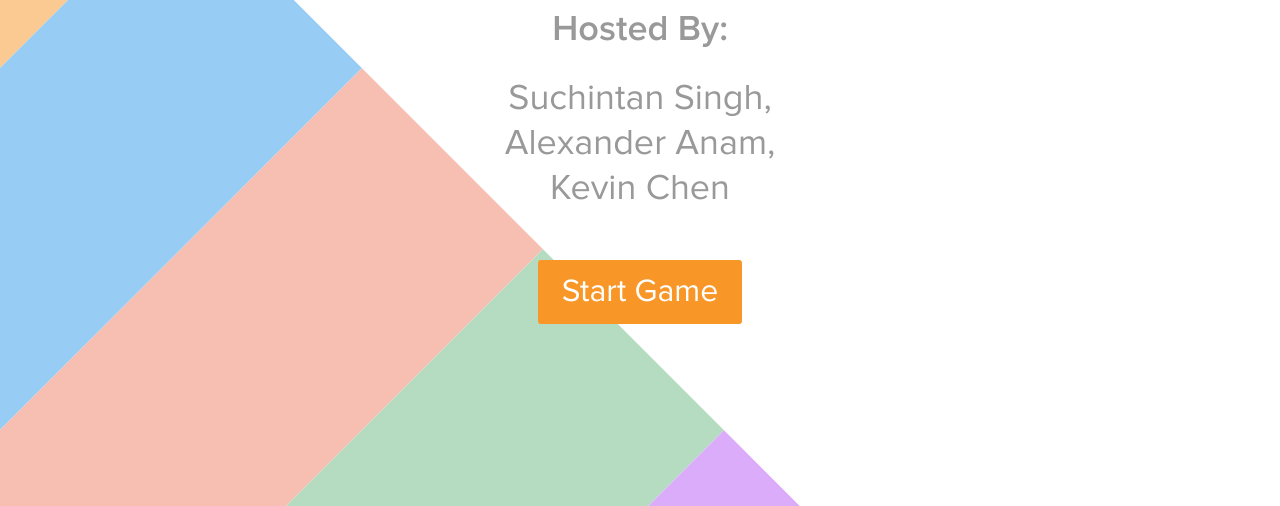
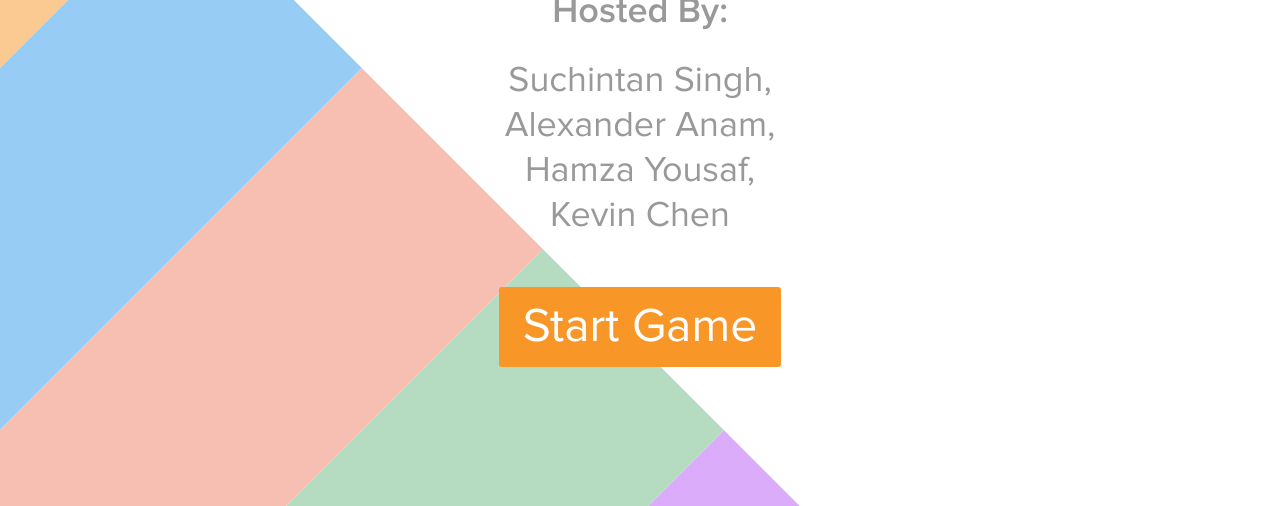
Before and after one commit to k39chen/TriviaApp, a plain HTML site: page 11-14-2018/index.html in a window 1280 px wide. Shown: the part 294-800 px from the top of the page. Drawn offline with Linux system fonts and the light colour scheme.

Commit message:
Modified font sizes for better readability and moved bonus questions to question.js

```diff
--- a/11-14-2018/main.css
+++ b/11-14-2018/main.css
@@ -29,7 +29,7 @@ button {
     color: white;
     background: rgba(255,255,255,0.25);
     opacity: 1.0;
-    font-size: 32px;
+    font-size: 48px;
     font-family: "ProximaNova";
     border: none;
     border-radius: 3px;
@@ -42,7 +42,7 @@ input[type="text"] {
     width: 100%;
     height: 64px;
     padding: 12px 16px;
-    font-size: 24px;
+    font-size: 32px;
     border: solid 1px #d7d7d7;
     color: #595959;
     border-radius: 12px;
@@ -76,6 +76,7 @@ input[type="text"]:active, input[type="text"]:focus {
     font-family: "ProximaNovaBd";
     font-weight: 800;
     font-size: 96px;
+    margin-top: 24px;
     margin-bottom: 24px;
 }
 #home > .wrapper > .subtitle {
@@ -245,6 +246,7 @@ input[type="text"]:active, input[type="text"]:focus {
 #board > .questions {
     height: calc(100% - 160px);
     text-transform: uppercase;
+    font-size: 48px;
 }
 #board > .questions > .category {
     float: left;
@@ -273,7 +275,7 @@ input[type="text"]:active, input[type="text"]:focus {
 #board > .questions > .category > .question > .wrapper {
     transition: opacity 0.2s;
     cursor: pointer;
-    font-size: 64px;
+    font-size: 72px;
     opacity: 1.0;
 }
 #board > .questions > .category > .question > .wrapper.masked {
@@ -326,6 +328,7 @@ input[type="text"]:active, input[type="text"]:focus {
     float: left;
     line-height: 64px;
     margin-right: 12px;
+    font-size: 42px;
 }
 #question > .timer > button {
     float: left;
@@ -337,6 +340,7 @@ input[type="text"]:active, input[type="text"]:focus {
     padding: 0 15%;
     vertical-align: middle;
     text-align: center;
+    font-size: 42px;
 }
 #question > .wrapper > .title,
 #question > .wrapper > .subtitle {
@@ -345,11 +349,11 @@ input[type="text"]:active, input[type="text"]:focus {
     opacity: 0.7;
     font-family: "ProximaNovaBd";
     font-weight: 800;
-    font-size: 24px;
+    font-size: 32px;
 }
 #question > .wrapper > .subtitle {
     margin-bottom: 16px;
-    font-size: 24px;
+    font-size: 42px;
 }
 
 #question > .wrapper > .text-container {
@@ -457,14 +461,16 @@ input[type="text"]:active, input[type="text"]:focus {
     display: table-cell;
     padding: 0 15%;
     vertical-align: middle;
+    font-size: 42px;
 }
 #bonus > .wrapper > .title {
+    margin-top: 24px;
     margin-bottom: 48px;
     text-transform: uppercase;
     opacity: 0.7;
     font-family: "ProximaNovaBd";
     font-weight: 800;
-    font-size: 24px;
+    font-size: 42px;
 }
 #bonus > .wrapper > .text {
     display: inline-block;
@@ -477,7 +483,7 @@ input[type="text"]:active, input[type="text"]:focus {
     overflow: hidden;
     width: 100%;
     margin-bottom: 12px;
-    font-size: 24px;
+    font-size: 32px;
     text-align: left;
 }
 #bonus > .wrapper > .answers > .answer-line > .track {
@@ -504,6 +510,7 @@ input[type="text"]:active, input[type="text"]:focus {
 #bonus > .scores > .team {
     overflow: hidden;
     margin-bottom: 12px;
+    font-size: 42px;
 }
 #bonus > .scores > .team:last-child {
     margin-bottom: 0;
@@ -559,7 +566,7 @@ input[type="text"]:active, input[type="text"]:focus {
     line-height: 48px;
     font-family: "ProximaNovaBd";
     font-weight: 800;
-    font-size: 32px;
+    font-size: 48px;
     border-bottom: solid 1px #d7d7d7;
 }
 #scores > .wrapper > .scores > .team:nth-child(1) {
--- a/11-14-2018/main.js
+++ b/11-14-2018/main.js
@@ -11,6 +11,7 @@ $(document).ready(function() {
             top: ev.pageY - 12
         });
     });
+    // Ctrl + K to toggle the score
     $("body").on("keyup", function(ev) {
         if (ev.ctrlKey && ev.which === 75) {
             toggleScore();
@@ -157,6 +158,7 @@ $(document).ready(function() {
 
     showScreen("home");
     hideScore();
+    createBonus();
 
     function showScreen(screen) {
         if (screen === "board") {
@@ -344,6 +346,20 @@ $(document).ready(function() {
             });
         });
     };
+    function createBonus() {
+        var $bonus = $("#bonus");
+        var $audio = $bonus.find("> .wrapper > div > audio.bonus-audio");
+        var $answers = $bonus.find("> .wrapper > div.answers");
+
+        $audio.append('<source src="' + bonusQuestions.audioFile + '" type="audio/mp4" />');
+
+        _.each(bonusQuestions.tracks, function(track, index) {
+            var $track = $("<div class='answer-line' />").appendTo($answers);
+            var $index = $("<span class='track' />").append((index + 1) + ".").appendTo($track);
+            var $title = $("<span class='title' />").append(track.title + " -").appendTo($track);
+            var $artist = $("<span class='artist' />").append(track.artist).appendTo($track);
+        });
+    }
     function showQuestion(categoryId, questionId) {
         var $question = $("#question");
 
--- a/11-14-2018/questions.js
+++ b/11-14-2018/questions.js
@@ -1,337 +1,343 @@
+window.Category = function(category, color, questions) {
+    var self = this;
+
+    self.category = category;
+    self.color = color;
+
+    _.each(questions, function(question, score) {
+        self[score] = question;
+    });
+};
 window.questions = {
-    1: {
-        category: "Sports",
-        color: "#f89728",
-
-        100: {
-            timer: 60,
-            q: {
-                type: "choice",
-                text: "Which of these measurements from the sports world is the largest?",
-                choices: [
+    "1": new Category("Sports", "#f89728", {
+        "100": {
+            "timer": 60,
+            "q": {
+                "type": "choice",
+                "text": "Which of these measurements from the sports world is the largest?",
+                "choices": [
                     "Width of NFL field",
                     "Home plate to first base",
                     "Length of NBA court"
                 ]
             },
-            a: "Width of NFL field"
+            "a": "Width of NFL field"
         },
-        200: {
-            timer: 60,
-            q: {
-                type: "choice",
-                text: "In basketball, where would you find the \"top of the key\"?",
-                choices: [
+        "200": {
+            "timer": 60,
+            "q": {
+                "type": "choice",
+                "text": "In basketball, where would you find the \"top of the key\"?",
+                "choices": [
                     "Free throw circle",
                     "Center of the court",
                     "On the backboard"
                 ]
             },
-            a: "Free throw circle"
+            "a": "Free throw circle"
         },
-        300: {
-            timer: 60,
-            q: {
-                type: "choice",
-                text: "According to the official FIFA rulebook, how long can a goalkeeper hold onto the ball for?",
-                choices: [
+        "300": {
+            "timer": 60,
+            "q": {
+                "type": "choice",
+                "text": "According to the official FIFA rulebook, how long can a goalkeeper hold onto the ball for?",
+                "choices": [
                     "3 Seconds",
                     "5 Seconds",
                     "10 Seconds"
                 ]
             },
-            a: "5 Seconds"
+            "a": "5 Seconds"
         },
-        400: {
-            timer: 60,
-            q: {
-                type: "choice",
-                text: "Which of these NBA teams was once located in Minnesota?",
-                choices: [
+        "400": {
+            "timer": 60,
+            "q": {
+                "type": "choice",
+                "text": "Which of these NBA teams was once located in Minnesota?",
+                "choices": [
                     "Lakers",
                     "Warriors",
                     "Cavaliers"
                 ]
             },
-            a: "Lakers"
+            "a": "Lakers"
         },
-        500: {
-            timer: 60,
-            q: {
-                type: "choice",
-                text: "Which of the following cities is NOT home to an inaugural NHL team?",
-                choices: [
+        "500": {
+            "timer": 60,
+            "q": {
+                "type": "choice",
+                "text": "Which of the following cities is NOT home to an inaugural NHL team?",
+                "choices": [
                     "Pittsburgh",
                     "Chicago",
                     "Detroit"
                 ]
             },
-            a: "Pittsburgh"
+            "a": "Pittsburgh"
         }
-    },
-    2: {
-        category: "Science",
-        color: "#329aea",
-
-        100: {
-            timer: 60,
-            q: {
-                type: "choice",
-                text: "If a swimmer is caught in an ocean rip tide, which is the safest direction to swim first?",
-                choices: [
+    }),
+    "2": new Category("Science", "#329aea", {
+        "100": {
+            "timer": 60,
+            "q": {
+                "type": "choice",
+                "text": "If a swimmer is caught in an ocean rip tide, which is the safest direction to swim first?",
+                "choices": [
                     "Against the current",
                     "Toward the shore",
                     "Parallel to the shore"
                 ]
             },
-            a: "Parallel to the shore"
+            "a": "Parallel to the shore"
         },
-        200: {
-            timer: 60,
-            q: {
-                type: "choice",
-                text: "Which cooking term describes cutting food into matchstick-like strips?",
-                choices: [
+        "200": {
+            "timer": 60,
+            "q": {
+                "type": "choice",
+                "text": "Which cooking term describes cutting food into matchstick-like strips?",
+                "choices": [
                     "Mince",
                     "Dice",
                     "Julienne"
                 ]
             },
-            a: "Julienne"
+            "a": "Julienne"
         },
-        300: {
-            timer: 60,
-            q: {
-                type: "choice",
-                text: "As viewed from Earth, what is the second-brightest naturally occurring object in the night sky?",
-                choices: [
+        "300": {
+            "timer": 60,
+            "q": {
+                "type": "choice",
+                "text": "As viewed from Earth, what is the second-brightest naturally occurring object in the night sky?",
+                "choices": [
                     "Venus",
                     "Polaris",
                     "The Moon"
                 ]
             },
-            a: "Venus"
+            "a": "Venus"
         },
-        400: {
-            timer: 60,
-            q: {
-                type: "choice",
-                text: "Who is IBM's game-show-winning computer named after?",
-                choices: [
+        "400": {
+            "timer": 60,
+            "q": {
+                "type": "choice",
+                "text": "Who is IBM's game-show-winning computer named after?",
+                "choices": [
                     "IBM's first CEO",
                     "Sherlock Holmes sidekick",
                     "Genetic researcher"
                 ]
             },
-            a: "IBM's first CEO"
+            "a": "IBM's first CEO"
         },
-        500: {
-            timer: 60,
-            q: {
-                type: "choice",
-                text: "Which of these phrases refers to debugging software?",
-                choices: [
+        "500": {
+            "timer": 60,
+            "q": {
+                "type": "choice",
+                "text": "Which of these phrases refers to debugging software?",
+                "choices": [
                     "Rubber ducking",
                     "Nest clearing",
                     "Egg rolling"
                 ]
             },
-            a: "Rubber ducking"
+            "a": "Rubber ducking"
         }
-    },
-    3: {
-        category: "Pop Culture",
-        color: "#ef8166",
-
-        100: {
-            timer: 60,
-            q: {
-                type: "choice",
-                text: "Michael Jackson was known as the King of what?",
-                choices: [
+    }),
+    "3": new Category("Pop Culture", "#ef8166", {
+        "100": {
+            "timer": 60,
+            "q": {
+                "type": "choice",
+                "text": "Michael Jackson was known as the King of what?",
+                "choices": [
                     "Rock",
                     "Pop",
                     "Dance"
                 ]
             },
-            a: "Pop"
+            "a": "Pop"
         },
-        200: {
-            timer: 60,
-            q: {
-                type: "text",
-                text: "According to an old saying, you should \"let sleeping dogs\" do what?",
+        "200": {
+            "timer": 60,
+            "q": {
+                "type": "text",
+                "text": "According to an old saying, you should \"let sleeping dogs\" do what?",
             },
-            a: "Lie"
+            "a": "Lie"
         },
-        300: {
-            timer: 60,
-            q: {
-                type: "choice",
-                text: "The first film to defeat a \"Star Wars\" movie for the visual effects Oscar was from what series?",
-                choices: [
+        "300": {
+            "timer": 60,
+            "q": {
+                "type": "choice",
+                "text": "The first film to defeat a \"Star Wars\" movie for the visual effects Oscar was from what series?",
+                "choices": [
                     "The Matrix",
                     "Lord of the Rings",
                     "Jurassic Park"
                 ]
             },
-            a: "The Matrix"
+            "a": "The Matrix"
         },
-        400: {
-            timer: 60,
-            q: {
-                type: "choice",
-                text: "As a child, John Mayer was inspired to learn guitar because of which film?",
-                choices: [
-                    "Wayne's World",
-                    "The Blues Brothers",
-                    "Back to the Future"
-                ]
+        "400": {
+            "timer": 60,
+            "halfAllowed": true,
+            "q": {
+                "type": "text",
+                "text": "Identify the song title and artist.",
+                "audioFile": "media/E-T.m4a"
             },
-            a: "Back to the Future"
+            "a": "Thinking Out Loud - Ed Sheeran"
         },
-        500: {
-            timer: 60,
-            q: {
-                type: "choice",
-                text: "What classic cartoon character's catchphrase refers to a dish of corn and lima beans?",
-                choices: [
+        "500": {
+            "timer": 60,
+            "q": {
+                "type": "choice",
+                "text": "What classic cartoon character's catchphrase refers to a dish of corn and lima beans?",
+                "choices": [
                     "Sylvester the Cat",
                     "Popeye",
                     "Mighty Mouse"
                 ]
             },
-            a: "Sylvester the Cat"
+            "a": "Sylvester the Cat"
         }
-    },
-    4: {
-        category: "Geography",
-        color: "#6eba83",
-
-        100: {
-            timer: 60,
-            q: {
-                type: "choice",
-                text: "Which of these countries' capital cities is farthest east?",
-                choices: [
+    }),
+    "4": new Category("Geography", "#6eba83", {
+        "100": {
+            "timer": 60,
+            "q": {
+                "type": "choice",
+                "text": "Which of these countries' capital cities is farthest east?",
+                "choices": [
                     "Cambodia",
                     "Laos",
                     "Thailand"
                 ]
             },
-            a: "Cambodia"
+            "a": "Cambodia"
         },
-        200: {
-            timer: 60,
-            q: {
-                type: "choice",
-                text: "A popular type of massage gets its name from which of these countries?",
-                choices: [
+        "200": {
+            "timer": 60,
+            "q": {
+                "type": "choice",
+                "text": "A popular type of massage gets its name from which of these countries?",
+                "choices": [
                     "Sweden",
                     "Switzerland",
                     "Suriname"
                 ]
             },
-            a: "Sweden"
+            "a": "Sweden"
         },
-        300: {
-            timer: 60,
-            q: {
-                type: "choice",
-                text: "What country's longest mountain range is named for a color?",
-                choices: [
+        "300": {
+            "timer": 60,
+            "q": {
+                "type": "choice",
+                "text": "What country's longest mountain range is named for a color?",
+                "choices": [
                     "Cuba",
                     "Dominican Republic",
                     "Jamaica"
                 ]
             },
-            a: "Jamaica"
+            "a": "Jamaica"
         },
-        400: {
-            timer: 60,
-            q: {
-                type: "choice",
-                text: "Which country has hosted an Olympics but NOT a FIFA World Cup?",
-                choices: [
+        "400": {
+            "timer": 60,
+            "q": {
+                "type": "choice",
+                "text": "Which country has hosted an Olympics but NOT a FIFA World Cup?",
+                "choices": [
                     "Sweden",
                     "South Korea",
                     "Greece"
                 ]
             },
-            a: "Greece"
+            "a": "Greece"
         },
-        500: {
-            timer: 60,
-            q: {
-                type: "choice",
-                text: "According to World Atlas, the capital city with the lowest average temperature is located in which country?",
-                choices: [
+        "500": {
+            "timer": 60,
+            "q": {
+                "type": "choice",
+                "text": "According to World Atlas, the capital city with the lowest average temperature is located in which country?",
+                "choices": [
                     "Mongolia",
                     "Greenland",
                     "Russia"
                 ]
             },
-            a: "Mongolia"
+            "a": "Mongolia"
         }
-    },
-    5: {
-        category: "General",
-        color: "#b95cf7",
-
-        100: {
-            timer: 60,
-            q: {
-                type: "text",
-                text: "What does the French word \"bibliotheque\" mean in English?"
+    }),
+    "5": new Category("General", "#b95cf7", {
+        "100": {
+            "timer": 60,
+            "q": {
+                "type": "text",
+                "text": "What does the French word \"bibliotheque\" mean in English?"
             },
-            a: "Library"
+            "a": "Library"
         },
-        200: {
-            timer: 60,
-            q: {
-                type: "text",
-                text: "What is often added to chocolate to make it softer and milder-tasting?"
+        "200": {
+            "timer": 60,
+            "q": {
+                "type": "text",
+                "text": "What is often added to chocolate to make it softer and milder-tasting?"
             },
-            a: "Milk"
+            "a": "Milk"
         },
-        300: {
-            timer: 60,
-            q: {
-                type: "choice",
-                text: "Which of these plurals is NOT correct?",
-                choices: [
+        "300": {
+            "timer": 60,
+            "q": {
+                "type": "choice",
+                "text": "Which of these plurals is NOT correct?",
+                "choices": [
                     "Notaries public",
                     "Attorneys General",
                     "Mother-in-laws"
                 ]
             },
-            a: "Mother-in-laws"
+            "a": "Mother-in-laws"
         },
-        400: {
-            timer: 60,
-            q: {
-                type: "choice",
-                text: "In the game of Scrabble, which of these words would result in the highest score?",
-                choices: [
+        "400": {
+            "timer": 60,
+            "q": {
+                "type": "choice",
+                "text": "In the game of Scrabble, which of these words would result in the highest score?",
+                "choices": [
                     "QUIXOTRY",
                     "SYZYGY",
                     "ZANJURO"
                 ]
             },
-            a: "QUIXOTRY"
+            "a": "QUIXOTRY"
         },
-        500: {
-            timer: 60,
-            q: {
-                type: "choice",
-                text: "Which animal can emit blood from its eyes when threatened?",
-                choices: [
+        "500": {
+            "timer": 60,
+            "q": {
+                "type": "choice",
+                "text": "Which animal can emit blood from its eyes when threatened?",
+                "choices": [
                     "Velvet worm",
                     "Sea cucumber",
                     "Horned lizard"
                 ]
             },
-            a: "Horned lizard"
+            "a": "Horned lizard"
         }
-    }
+    })
 };
+window.bonusQuestions = {
+    "audioFile": "media/FinalGauntlet.m4a",
+    "tracks": [
+        { "title": "Mr. Brightside",       "artist": "Killers" },
+        { "title": "Always Be My Baby",    "artist": "Mariah Carey" },
+        { "title": "Lose Yourself",        "artist": "Eminem" },
+        { "title": "Party in the USA",     "artist": "Miley Cyrus" },
+        { "title": "It's Gonna Be Me",     "artist": "NSync" },
+        { "title": "Bohemian Rhapsody",    "artist": "Queen" },
+        { "title": "Just The Way You Are", "artist": "Bruno Mars" },
+        { "title": "I Want You Back",      "artist": "Jackson 5" },
+        { "title": "Sweet Child O' Mine",  "artist": "Guns N' Roses" }
+    ]
+};
```
Also changed, not shown: 11-14-2018/index.html (+3 -54 lines).
